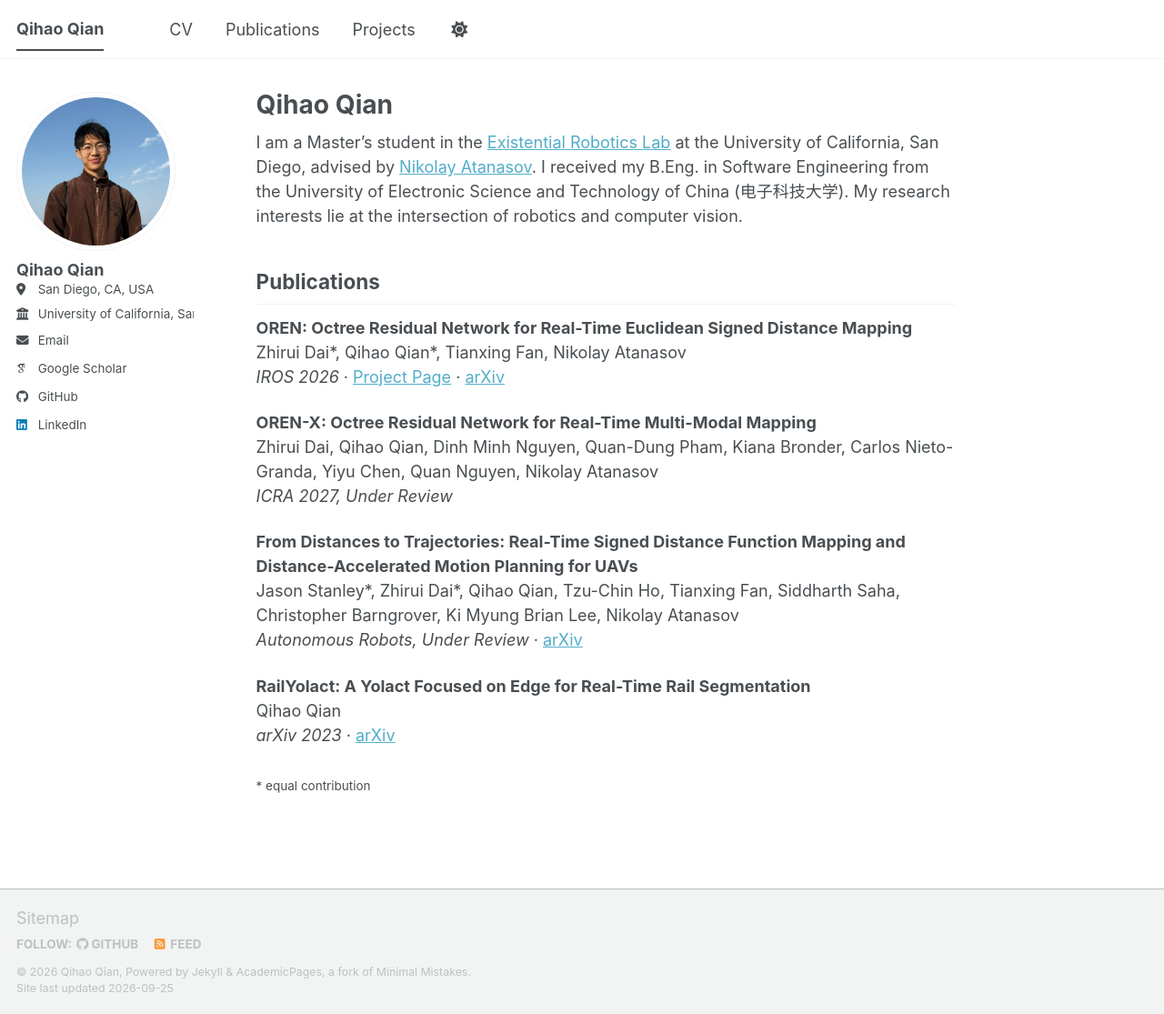
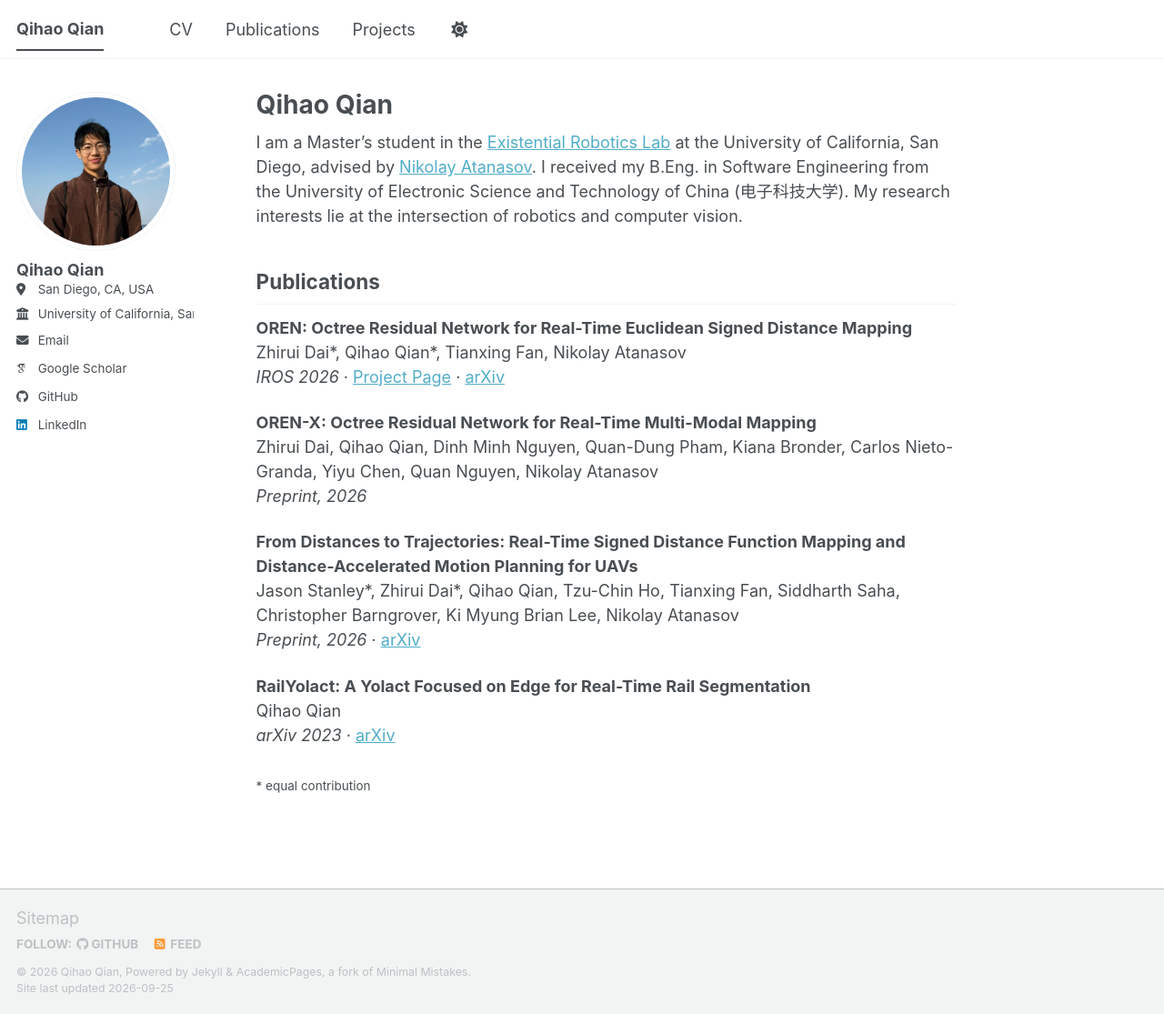
Before and after one commit to qihaoqian/qihaoqian.github.io, a Jekyll site: the page built from _pages/about.md, in a window 1280 px wide and 1115 px high. Shown: the whole window at 91% size. Built offline with Jekyll 4.4.1, drawn with Linux system fonts in a browser that asks for light colours; some web fonts are replaced; a script bundle is joined from its source files by our own code; library files that are not in the unit come from our copies.

Commit message:
Mark recent papers as preprints

```diff
--- a/_pages/about.md
+++ b/_pages/about.md
@@ -17,11 +17,11 @@ Zhirui Dai\*, Qihao Qian\*, Tianxing Fan, Nikolay Atanasov<br>
 
 **OREN-X: Octree Residual Network for Real-Time Multi-Modal Mapping**<br>
 Zhirui Dai, Qihao Qian, Dinh Minh Nguyen, Quan-Dung Pham, Kiana Bronder, Carlos Nieto-Granda, Yiyu Chen, Quan Nguyen, Nikolay Atanasov<br>
-*ICRA 2027, Under Review*
+*Preprint, 2026*
 
 **From Distances to Trajectories: Real-Time Signed Distance Function Mapping and Distance-Accelerated Motion Planning for UAVs**<br>
 Jason Stanley\*, Zhirui Dai\*, Qihao Qian, Tzu-Chin Ho, Tianxing Fan, Siddharth Saha, Christopher Barngrover, Ki Myung Brian Lee, Nikolay Atanasov<br>
-*Autonomous Robots, Under Review* · [arXiv](https://arxiv.org/abs/2607.19306)
+*Preprint, 2026* · [arXiv](https://arxiv.org/abs/2607.19306)
 
 **RailYolact: A Yolact Focused on Edge for Real-Time Rail Segmentation**<br>
 Qihao Qian<br>
```
Also changed, not shown: _publications/2026-07-21-oren-bubble.md (+1 -1 lines), _publications/2026-09-23-oren-x.md (+1 -1 lines).
